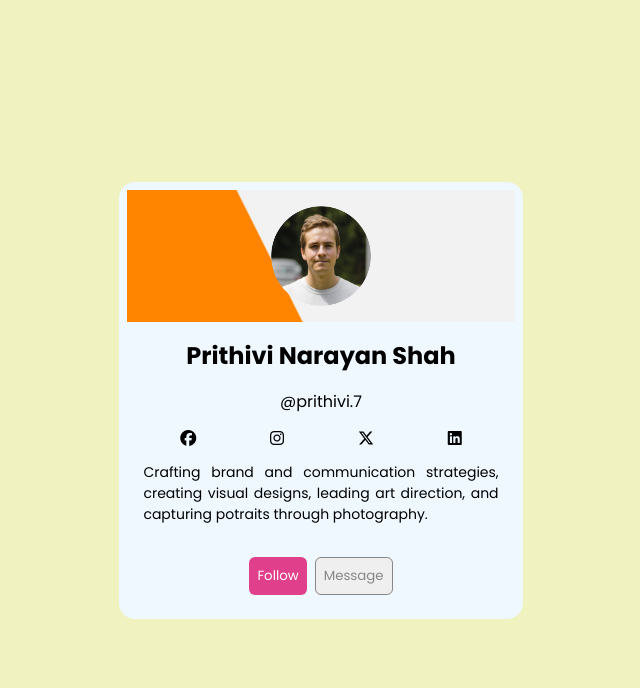
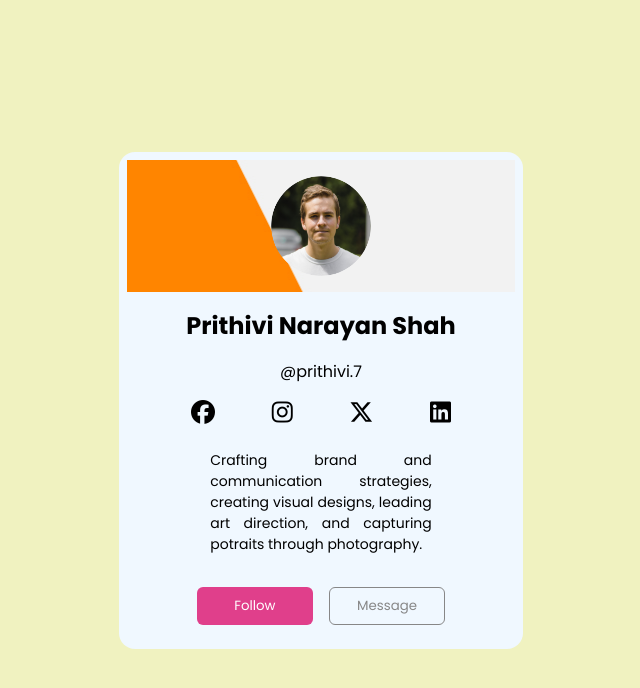
Before and after one commit to Sujan7Neupane/modern-profile-card, a plain HTML site: page index.html in a window 1280 px wide. Shown: the whole page, without its empty margins (319-959 px from the left). Drawn offline with Linux system fonts and the light colour scheme; a script that the page names is missing.

Commit message:
final project updated all

```diff
--- a/style.css
+++ b/style.css
@@ -62,6 +62,7 @@ body {
   flex-direction: column;
   align-items: center;
   justify-content: center;
+  width: 90%;
 }
 
 .lower-sec h4 {
@@ -77,6 +78,8 @@ body {
   text-align: justify;
   margin-bottom: 1rem;
   font-size: 14px;
+  width: 70%;
+  margin-top: 10px;
 }
 
 .buttons-wrapper {
@@ -92,15 +95,18 @@ body {
   background-color: rgb(224, 63, 139);
   border: none;
   border-radius: 6px;
+  width: 30%;
 }
 
 .buttons-wrapper button:nth-child(2) {
-  color: #fff;
   padding: 0.5rem;
   color: rgb(135, 135, 135);
   border: 0.5px solid rgb(135, 135, 135);
   margin-left: 0.5rem;
   border-radius: 6px;
+  background-color: transparent;
+  min-width: 30%;
+  margin-left: 1rem;
 }
 
 .icon-boxes {
@@ -109,3 +115,7 @@ body {
   margin-bottom: 1rem;
   width: 100%;
 }
+
+.icon-boxes i {
+  font-size: 1.5rem;
+}
```
